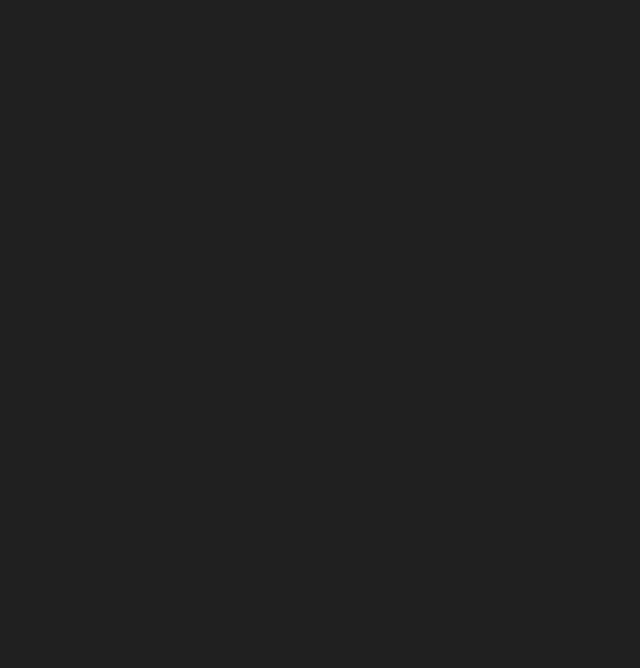
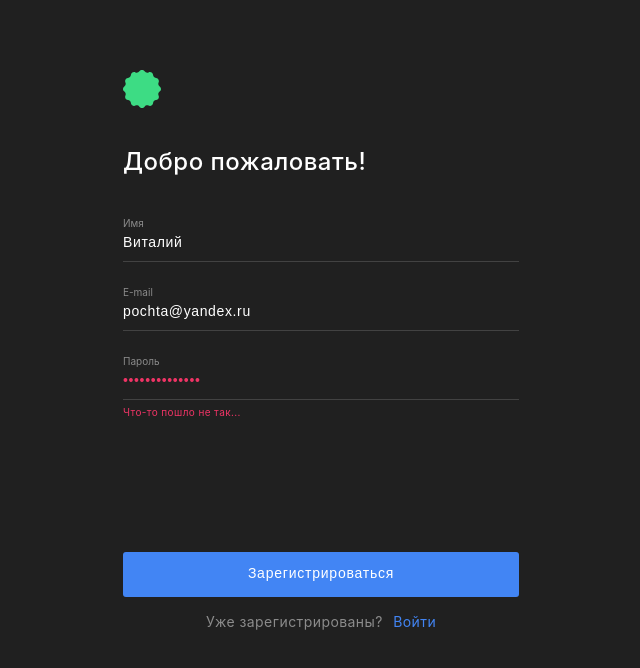
Before and after one commit to Anna-Dan/movies-explorer-frontend, a React (Create React App) app: page /signup in a window 1280 px wide. Shown: the top 668 px of the page, without its empty margins (319-959 px from the left). Built offline with nearby package versions, Linux system fonts and the light colour scheme.

Commit message:
feat: adaptive layout of Form and Register

```diff
--- a/src/components/App/App.js
+++ b/src/components/App/App.js
@@ -5,6 +5,7 @@ import Main from '../Main/Main';
 import Footer from '../Footer/Footer';
 import Movies from '../Movies/Movies';
 import SavedMovies from '../SavedMovies/SavedMovies';
+import Register from '../Register/Register';
 import Profile from '../Profile/Profile';
 
 function App() {
@@ -26,7 +27,10 @@ function App() {
           <SavedMovies />
           <Footer />
         </Route>
-        <Route exact path="/profile">
+        <Route exact path='/signup'>
+          <Register />
+        </Route>
+        <Route exact path='/profile'>
           <Header isLoggedIn={true} />
           <Profile />
         </Route>
--- /dev/null
+++ b/src/components/Form/Form.css
@@ -0,0 +1,183 @@
+.form {
+  display: flex;
+  justify-content: center;
+  align-items: center;
+  padding: 70px 0 0;
+}
+
+.form__container {
+  max-width: 396px;
+  width: 100%;
+  display: flex;
+  flex-direction: column;
+  align-items: flex-start;
+}
+
+.form__logo {
+  text-decoration: none;
+  transition: opacity 0.2s linear;
+}
+
+.form__logo:hover {
+  opacity: 60%;
+  cursor: pointer;
+}
+
+.form__title {
+  margin: 35px 0 41px;
+  font-weight: 500;
+  font-size: 24px;
+  line-height: 29px;
+  letter-spacing: 0.02em;
+}
+
+.form__area {
+  width: 100%;
+  height: 100%;
+  margin: 0 0 16px;
+  display: flex;
+  flex-direction: column;
+  justify-content: space-between;
+}
+
+.form__input {
+  margin: 0;
+  display: flex;
+  flex-direction: column;
+  box-sizing: border-box;
+}
+
+.form__input-text {
+  font-weight: 400;
+  font-size: 10px;
+  line-height: 12px;
+  color: #8b8b8b;
+  margin: 0 0 5px;
+}
+
+.form__field {
+  color: #ffffff;
+  box-sizing: border-box;
+  width: 100%;
+  padding: 0 0 10px;
+  margin: 0;
+  border: none;
+  border-bottom: 1px solid #424242;
+  font-weight: 400;
+  font-size: 14px;
+  line-height: 17px;
+  background: transparent;
+  letter-spacing: 0.045em;
+}
+
+.form__field:focus {
+  outline: none;
+  border-bottom-color: #4285f4;
+}
+
+.form__field_color-error {
+  color: #ee3465;
+}
+
+.form__error-text {
+  opacity: 0;
+  display: block;
+  margin: 6px 0 6px;
+  color: #ee3465;
+  font-weight: 400;
+  font-size: 10px;
+  line-height: 12px;
+  letter-spacing: 0.04em;
+}
+
+.form__error-text_active {
+  opacity: 1;
+}
+
+.form__button {
+  margin: 128px 0 0px;
+  padding: 13px 0 15px;
+  color: #ffffff;
+  border: none;
+  border-radius: 3px;
+  background-color: #4285f4;
+  font-weight: 500;
+  font-size: 14px;
+  line-height: 17px;
+  letter-spacing: 0.055em;
+  transition: opacity 0.2s linear;
+}
+
+.form__button:hover {
+  opacity: 60%;
+  cursor: pointer;
+}
+
+.form__text {
+  width: 100%;
+  margin: 0;
+  text-align: center;
+  color: #8b8b8b;
+  font-weight: 400;
+  font-size: 14px;
+  line-height: 17px;
+  letter-spacing: 0.03em;
+}
+
+.form__link {
+  color: #4285f4;
+  text-decoration: none;
+  font-weight: 400;
+  font-size: 14px;
+  line-height: 17px;
+  padding-left: 6px;
+  transition: opacity 0.2s linear;
+}
+
+.form__link:hover {
+  opacity: 60%;
+  cursor: pointer;
+}
+
+@media all and (max-width: 900px) {
+  .form {
+    padding: 232px 0 0;
+  }
+
+  .form__area {
+    margin: 0;
+  }
+
+  .form__button {
+    margin: 128px 0 16px;
+  }
+}
+
+@media all and (max-width: 650px) {
+  .form {
+    padding: 56px 30px 0;
+  }
+
+  .form__container {
+    display: flex;
+    flex-direction: column;
+    align-items: center;
+  }
+
+  .form__title {
+    margin: 44px 0 82px;
+  }
+
+  .form__button {
+    margin: 216px 0 12px;
+    padding: 16px 0 14px;
+    font-size: 12px;
+    line-height: 15px;
+  }
+
+  .form__text {
+    font-size: 12px;
+    line-height: 15px;
+    margin: 0;
+  }
+}
--- /dev/null
+++ b/src/components/Form/Form.js
@@ -0,0 +1,23 @@
+import './Form.css';
+import { Link } from 'react-router-dom';
+import logo from '../../images/logo.svg';
+
+function Form({ header, submit, question, path, link, children }) {
+  return (
+    <section className="form">
+      <div className="form__container">
+        <Link to="/" className="form__logo"><img src={logo} alt="К сожалению, изображение не доступно"></img></Link>
+        <h2 className="form__title">{header}</h2>
+        <form className="form__area">
+          <div className="form__inputs">{children}</div>
+          <button type="submit" className="form__button" disabled>{submit}</button>
+        </form>
+        <p className="form__text">
+          {question} <Link to={path} className="form__link">{link}</Link>
+        </p>
+      </div>
+    </section>
+  );
+}
+
+export default Form;
--- a/src/components/Register/Register.js
+++ b/src/components/Register/Register.js
@@ -0,0 +1,51 @@
+import Form from '../Form/Form';
+
+function Register() {
+  return (
+    <Form
+      header='Добро пожаловать!'
+      submit='Зарегистрироваться'
+      question='Уже зарегистрированы?'
+      link='Войти'
+      path='/signin'
+      children={
+        <>
+          <label className='form__input'>
+            <h3 className='form__input-text'>Имя</h3>
+            <input
+              type='text'
+              className='form__field'
+              defaultValue='Виталий'
+              required
+            />
+            <span className='form__error-text'>Что-то пошло не так...</span>
+          </label>
+          <label className='form__input'>
+            <h3 className='form__input-text'>E-mail</h3>
+            <input
+              type='email'
+              className='form__field'
+              defaultValue='pochta@yandex.ru'
+              required
+            />
+            <span className='form__error-text'>Что-то пошло не так...</span>
+          </label>
+          <label className='form__input'>
+            <h3 className='form__input-text'>Пароль</h3>
+           < input
+              type='password'
+              className='form__field form__field_color-error'
+              defaultValue='••••••••••••••'
+              required
+            />
+            <span className='form__error-text form__error-text_active'>
+              Что-то пошло не так...
+            </span>
+          </label>
+        </>
+      }
+    />
+  );
+}
+
+export default Register;
```
